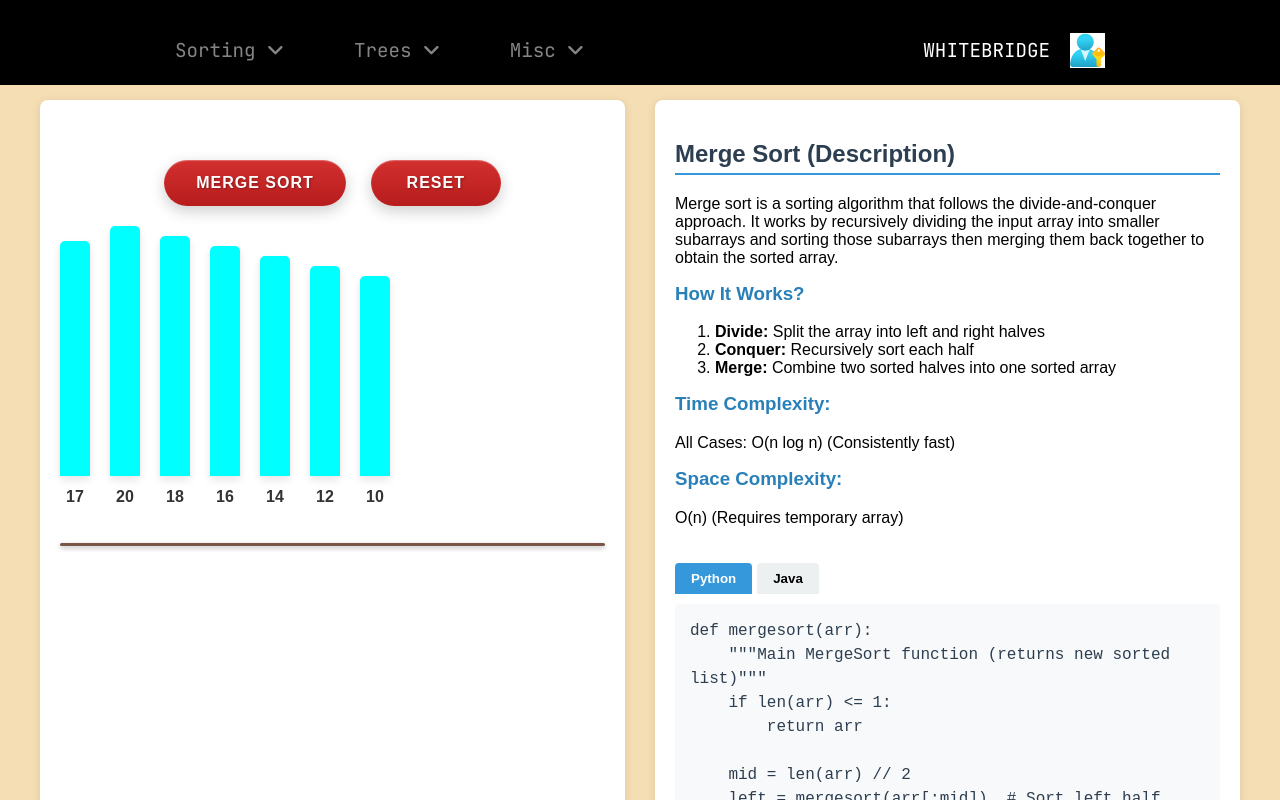
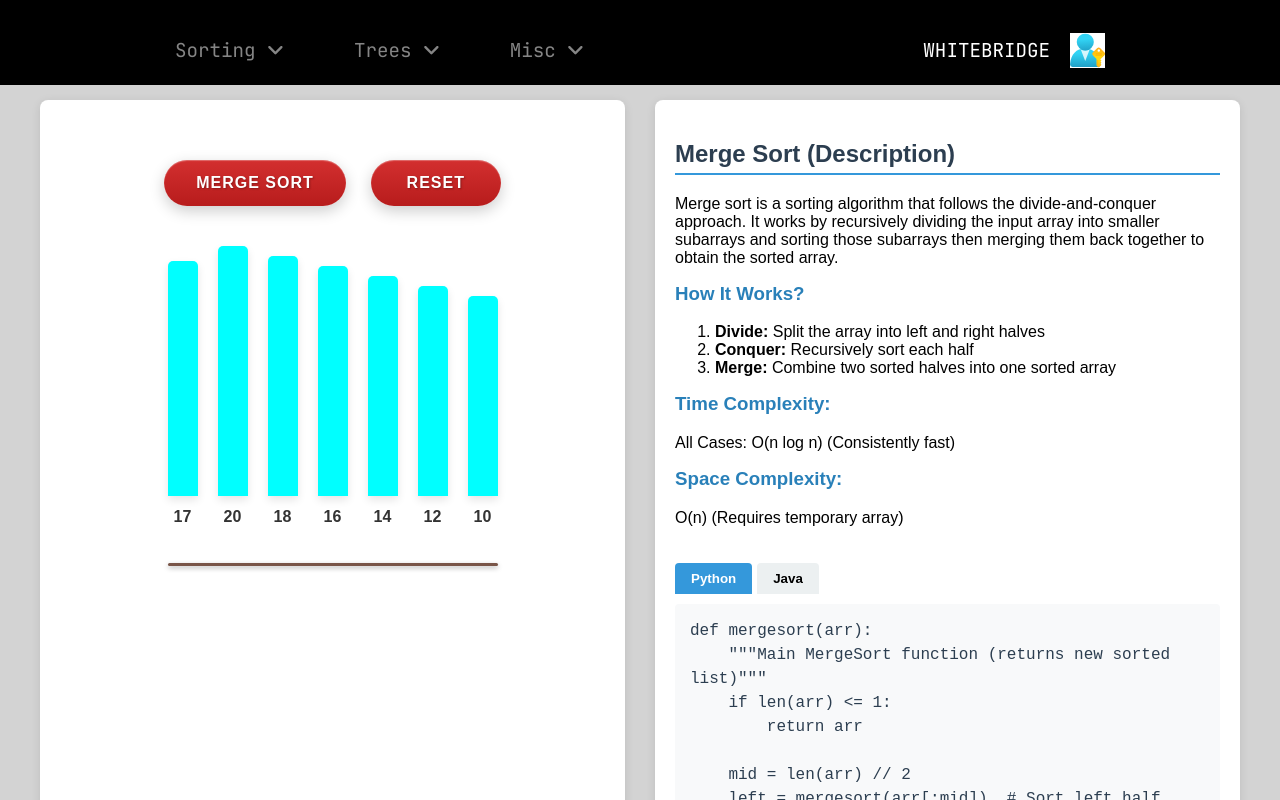
Before and after one commit to nodairyco/gdg-whitebridge, a React (Vite) app: page /mergesort in a window 1280 px wide. Shown: the top 800 px of the page. Built offline with nearby package versions, Linux system fonts and the light colour scheme.

Commit message:
Update mergesort.css

```diff
--- a/src/mergesort/mergesort.css
+++ b/src/mergesort/mergesort.css
@@ -1,138 +1,4 @@
-/* MergeSortVisualizer.css */
-.merge-sort-container {
-    background-color: wheat;
-    display: flex;
-    flex-direction: column;
-    justify-content: center;
-    align-items: center;
-    min-height: 100vh;
-    margin: 0;
-    font-family: Arial, sans-serif;
-}
 
-/* Container with floor effect */
-.figures-container {
-    display: flex;
-    align-items: flex-end;
-    gap: 20px;
-    margin-top: 20px;
-    position: relative;
-    padding-bottom: 40px;
-}
-
-/* Floor/ground effect */
-.figures-container::after {
-    content: "";
-    position: absolute;
-    bottom: 0;
-    left: 0;
-    right: 0;
-    height: 3px;
-    background-color: #795548;
-    border-radius: 3px;
-    box-shadow: 0 2px 5px rgba(0,0,0,0.3);
-}
-
-.figure {
-    width: 30px;
-    background-color: aqua;
-    position: relative;
-    border-radius: 5px 5px 0 0;
-    box-shadow: 0 4px 8px rgba(0, 0, 0, 0.1);
-    transition: all 0.3s ease;
-    cursor: pointer;
-    margin-bottom: 30px;
-}
-
-.text {
-    position: absolute;
-    bottom: -30px;
-    width: 100%;
-    text-align: center;
-    font-family: Arial, sans-serif;
-    font-weight: bold;
-    color: #333;
-    z-index: 2;
-}
-
-.figure:hover {
-    transform: translateY(-5px);
-    box-shadow: 0 8px 16px rgba(0, 0, 0, 0.2);
-    background-color: #00d4ff;
-}
-
-.controls {
-    display: flex;
-    gap: 15px;
-    margin-bottom: 20px;
-}
-
-.sortButton, .restartButton {
-    padding: 12px 24px;
-    color: white;
-    border: none;
-    border-radius: 6px;
-    cursor: pointer;
-    font-size: 16px;
-    font-weight: bold;
-    box-shadow: 0 2px 5px rgba(0,0,0,0.2);
-    transition: all 0.3s ease;
-}
-
-.sortButton {
-    background-color: #4CAF50;
-}
-
-.sortButton:hover:not(:disabled) {
-    background-color: #45a049;
-    transform: translateY(-2px);
-    box-shadow: 0 4px 8px rgba(0,0,0,0.3);
-}
-
-.restartButton {
-    background-color: #f39c12;
-}
-
-.restartButton:hover:not(:disabled) {
-    background-color: #e67e22;
-    transform: translateY(-2px);
-    box-shadow: 0 4px 8px rgba(0,0,0,0.3);
-}
-
-.sortButton:disabled, .restartButton:disabled {
-    background-color: #cccccc;
-    cursor: not-allowed;
-    transform: none;
-    box-shadow: none;
-}
-
-.comparing {
-    background-color: orange !important;
-    transform: scale(1.05);
-    z-index: 10;
-}
-
-.merge-range {
-    box-shadow: 0 0 0 2px rgba(0, 150, 255, 0.5);
-}
-
-.sorted {
-    background-color: lightgreen !important;
-    transition: background-color 0.5s ease;
-    animation: pulse 0.5s 3 alternate;
-}
-
-@keyframes pulse {
-    from {
-        transform: scale(1);
-        box-shadow: 0 0 5px rgba(255,215,0,0.5);
-    }
-    to {
-        transform: scale(1.05);
-        box-shadow: 0 0 15px gold;
-    }
-}
-/* Add to MergeSortVisualizer.css */
 
 .auxiliary-container {
     margin-top: 40px;
@@ -153,7 +19,7 @@
   }
   /* MergeSortVisualizer.css */
 .merge-sort-container {
-    background-color: wheat;
+    background-color: lightgray;
     display: flex;
     flex-direction: column;
     justify-content: center;
@@ -177,6 +43,9 @@
     padding: 20px;
     border-radius: 8px;
     box-shadow: 0 2px 10px rgba(0,0,0,0.1);
+    display: flex;
+    flex-direction: column;
+    align-items: center;
 }
 
 .description-panel {
```
